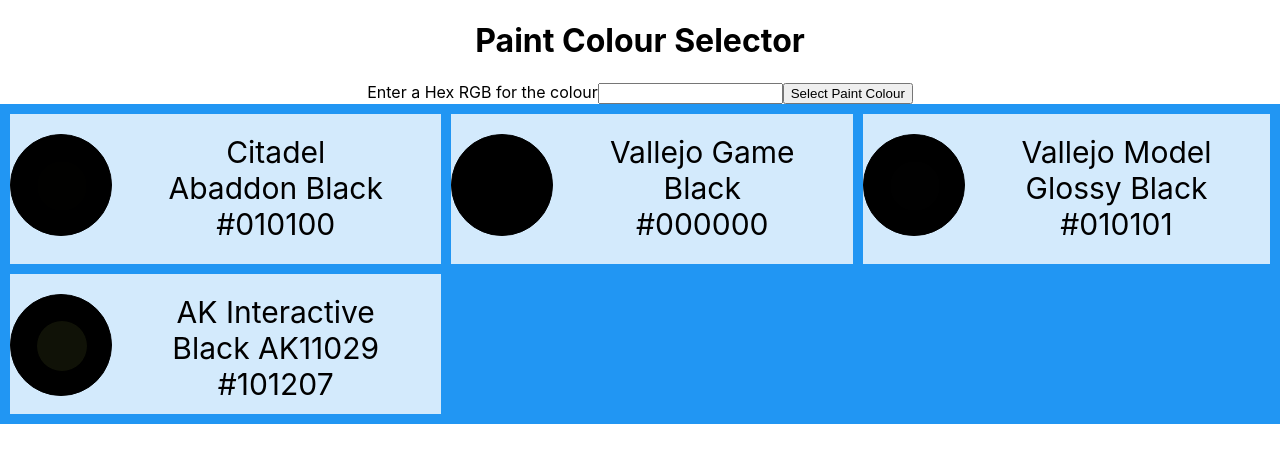
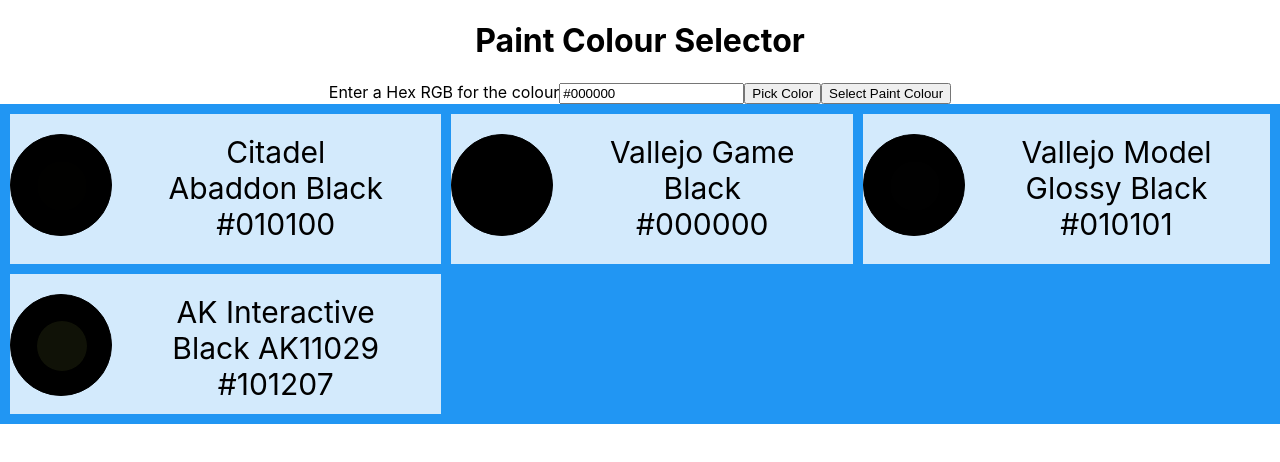
Before and after one commit to LaughingLemon/react-paint-selector, a React (Create React App) app: page / in a window 1280 px wide. Shown: the top 462 px of the page. Built offline with nearby package versions, Linux system fonts and the light colour scheme.

Commit message:
Add colour picker

```diff
--- a/src/App.js
+++ b/src/App.js
@@ -1,6 +1,7 @@
 import React from 'react';
 import './App.css';
 import PaintDisplay from './components/PaintDisplay';
+import ColourPicker from './components/ColourPicker';
 
 class App extends React.Component {
 
@@ -8,23 +9,53 @@
       super(props);
 
       this.onSelectPaintColour = this.onSelectPaintColour.bind(this);
+      this.onColourSelected = this.onColourSelected.bind(this);
+      this.onColourInputChanged = this.onColourInputChanged.bind(this);
 
       this.state = {
-        paintColour: 0x000000
+        paintColour: 0x000000,
+        colourSelected: "#000000"
       }
     }
 
     onSelectPaintColour(evt) {
       evt.preventDefault();
 
-      const colour = document.getElementById("favcolor").value;
+      const colour = this.state.colourSelected;
       const colourValue = parseInt(colour.replace("#", "0x"), 16);
 
-      this.setState(
+      this.setState(oldState => (
         {
+          ...oldState,
           paintColour: colourValue
         }
-      );
+      ));
+    }
+
+    onColourSelected(colour, evt) {
+      evt.preventDefault();
+
+      console.log("colour", colour);
+      this.setState(oldState => (
+        {
+          ...oldState,
+          colourSelected: colour
+        }
+      ));
+    }
+
+    onColourInputChanged(evt) {
+      const colourText = evt.target.value;
+      evt.preventDefault();
+
+      console.log("colourText", colourText);
+
+      this.setState(oldState => (
+        {
+          ...oldState,
+          colourSelected: colourText
+        }
+      ));
     }
 
     render() {
@@ -32,7 +63,8 @@
         <div className="App">
           <h1>Paint Colour Selector</h1>
           <label htmlFor="favcolor">Enter a Hex RGB for the colour</label>
-          <input type="text" id="favcolor" name="favcolor" />
+          <input type="text" id="favcolor" name="favcolor" value={this.state.colourSelected} onChange={this.onColourInputChanged} />
+          <ColourPicker color={this.state.colourSelected} onChangeColour={this.onColourSelected} />
           <button onClick={this.onSelectPaintColour}>Select Paint Colour</button>
           <PaintDisplay colour={this.state.paintColour} />
         </div>
--- /dev/null
+++ b/src/components/ColourPicker/index.js
@@ -0,0 +1,40 @@
+import React from 'react';
+import "./style.css";
+import { SketchPicker } from 'react-color';
+
+export default class ColourPicker extends React.Component {
+
+    constructor(props) {
+        super(props);
+
+        this.onColourChange = this.onColourChange.bind(this);
+
+        this.state = {
+            colour: props.color
+        };
+    }
+
+    static getDerivedStateFromProps(props, state) {
+        return ({
+            ...state,
+            colour: props.color
+        });
+    }
+
+    onColourChange = (color, evt) => {
+        this.setState({ colour: color.hex })
+
+        this.props.onChangeColour(color.hex, evt);
+    };
+
+    render() {
+        return (
+            <div className={"dropdown"}>
+                <button className={"dropbtn"}>Pick Color</button>
+                <div className={"dropdown-content"}>
+                    <SketchPicker color={this.state.colour} onChange={ this.onColourChange }/>
+                </div>
+            </div>
+        )
+    }
+}
--- /dev/null
+++ b/src/components/ColourPicker/style.css
@@ -0,0 +1,37 @@
+.dropbtn {
+    cursor: pointer;
+}
+
+/* The container <div> - needed to position the dropdown content */
+.dropdown {
+    position: relative;
+    display: inline-block;
+}
+
+/* Dropdown Content (Hidden by Default) */
+.dropdown-content {
+    display: none;
+    position: absolute;
+    background-color: #f9f9f9;
+    min-width: 160px;
+    box-shadow: 0px 8px 16px 0px rgba(0, 0, 0, 0.2);
+    z-index: 1;
+}
+
+/* Links inside the dropdown */
+.dropdown-content a {
+    color: black;
+    padding: 12px 16px;
+    text-decoration: none;
+    display: block;
+}
+
+/* Change color of dropdown links on hover */
+.dropdown-content a:hover {
+    background-color: #f1f1f1
+}
+
+/* Show the dropdown menu on hover */
+.dropdown:hover .dropdown-content {
+    display: block;
+}
--- a/src/components/PaintDisplay/index.js
+++ b/src/components/PaintDisplay/index.js
@@ -4,7 +4,7 @@
 import vallejoModel from "../../json/Vallejo_Model_Colours.json";
 import akInteractive from "../../json/AK_Interactive.json";
 import PaintSelection from "../PaintSelection";
-import "./style.css"
+import "./style.css";
 
 export default (props) => (
     <div className={"PaintDisplay"}>
--- a/src/utils/SelectColour.js
+++ b/src/utils/SelectColour.js
@@ -16,9 +16,8 @@
     });
 
     const sortedColours = paintColours.sort((colour1, colour2) => (colour1.distance - colour2.distance));
-
     const nearestColor = sortedColours[0];
-    nearestColor.distance = 0.0;
+    console.log("nearestColor", nearestColor);
 
     return nearestColor;
 };
```
